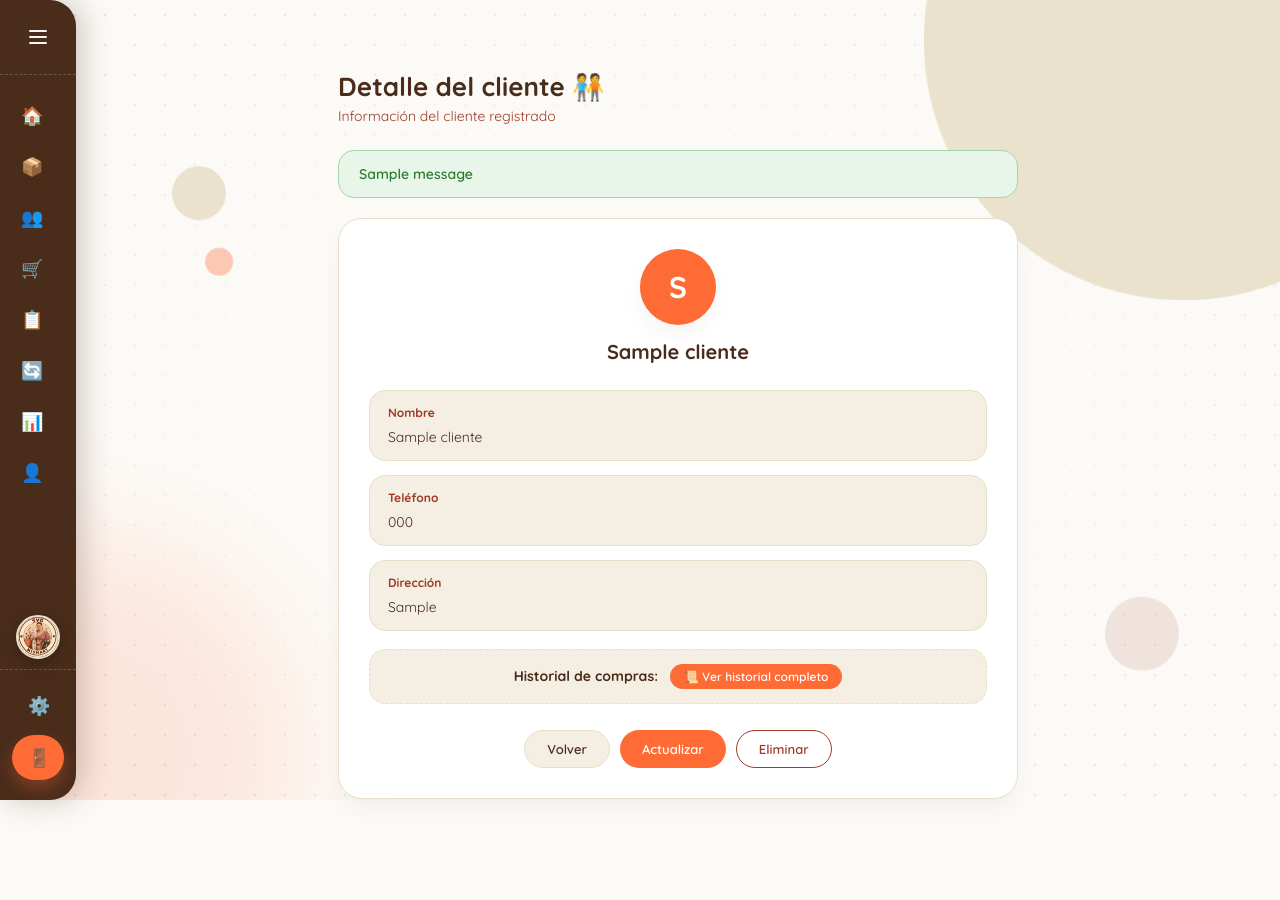
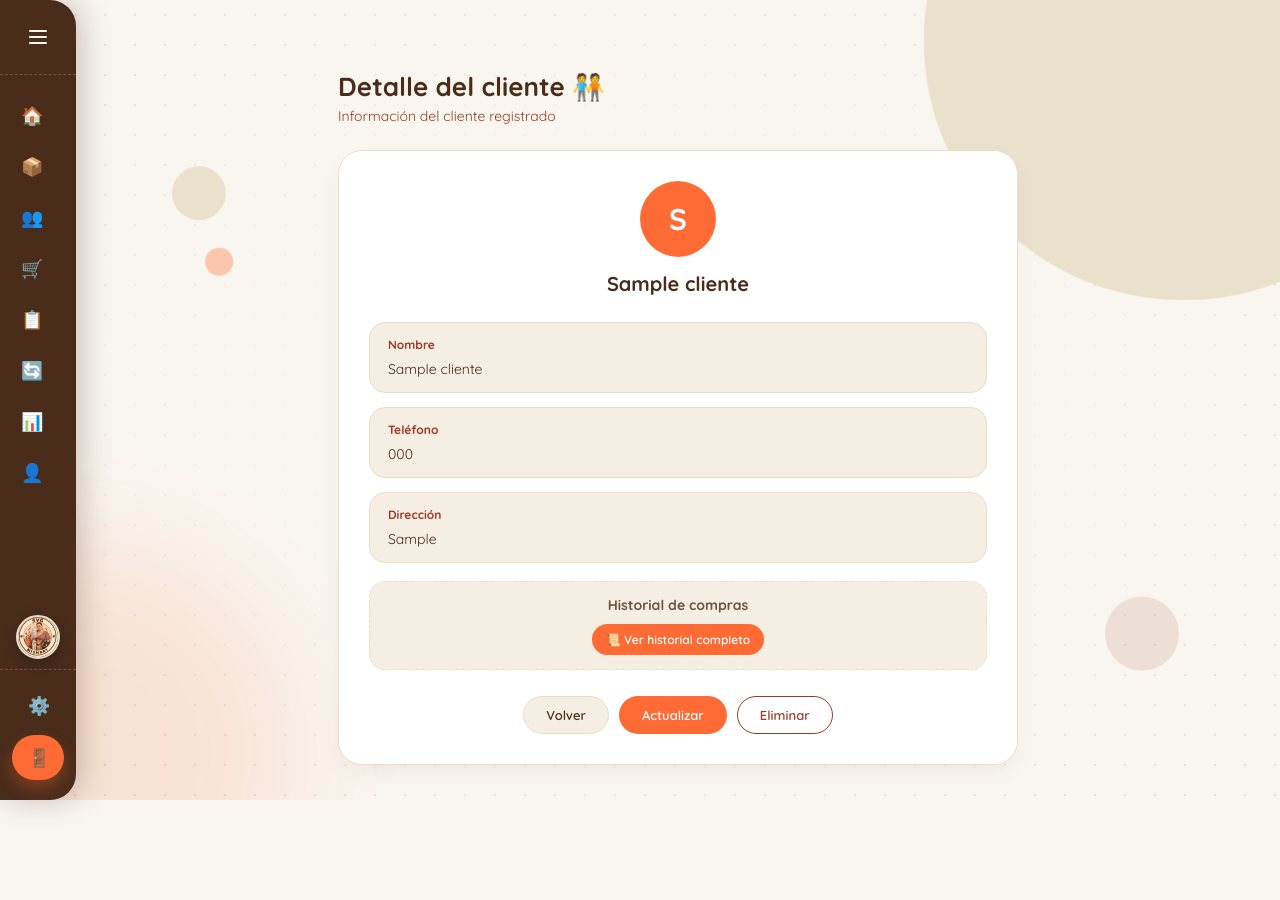
Before and after one commit to kevinsptx/Project-mismary, a Django app: page /details_cliente/1 in a window 1280 px wide. After the commit the page ends 811 px from the top, so only its background shows below. Run offline with Django 5.2, Linux system fonts and the light colour scheme; a user stored in the database is signed in; tables that the repository leaves empty hold one stand-in row (values such as "Sample post"); one stand-in notice (Sample message) is shown.

Commit message:
Progreso_aplicacion00.3

```diff
--- a/SGV_mismary/forms.py
+++ b/SGV_mismary/forms.py
@@ -213,7 +213,7 @@ class GastoForm(forms.ModelForm):
         fields = ["descripcion", "valor", "fecha"]
 
         labels = {
-            "descripcion": "Descripción del gasto",
+            "descripcion": "Titulo del gasto",
             "valor": "Valor del gasto",
             "fecha": "Fecha del gasto",
         }
--- a/SGV_mismary/templates/cliente_details.html
+++ b/SGV_mismary/templates/cliente_details.html
@@ -1,50 +1,30 @@
+
 {% extends 'layout/base.html' %}
 
-{% block title %}
-Detalle Cliente | MisMary
-{% endblock %}
+{% block title %}Detalle Cliente | MisMary{% endblock %}
 
 {% block content %}
 
 <style>
-
-    /* ===== PALETA Y BASE (igual que productos y ventas) ===== */
-
     :root {
-        --cafe-tostado:  #4A2C1B;
-        --terracota:     #9E3B27;
-        --naranja:       #FF6B35;
-        --naranja-hover: #E85A26;
-        --arena:         #E8DFC8;
-        --arena-suave:   #F5EFE3;
-        --marfil-bg:     #FCFAF7;
-        --blanco:        #FFFFFF;
-
-        --verde:         #2E7D32;
-        --verde-fondo:   #E8F5E9;
-
-        --rojo-fondo:    #FBE9E7;
-
-        --sombra-suave:  0 10px 25px -5px rgba(74, 44, 27, 0.07);
-        --sombra-hover:  0 18px 32px -8px rgba(74, 44, 27, 0.12);
+        --cafe-tostado: #4A2C1B;
+        --terracota: #9E3B27;
+        --naranja: #FF6B35;
+        --arena: #E8DFC8;
+        --arena-suave: #F5EFE3;
+        --marfil-bg: #FCFAF7;
+        --blanco: #FFFFFF;
+        --rojo-fondo: #FBE9E7;
+        --sombra-suave: 0 10px 25px -5px rgba(74, 44, 27, 0.07);
     }
 
-    body {
-        background-color: var(--marfil-bg);
-        color: var(--cafe-tostado);
-        font-family: 'Fredoka', 'Quicksand', -apple-system, sans-serif;
-        min-height: 100vh;
-        margin: 0;
-        padding-bottom: 60px;
-    }
-
-    .wrap-mismary {
+    .detalle-cliente {
         max-width: 720px;
         margin: 0 auto;
         padding: 30px 20px;
+        font-family: 'Fredoka', 'Quicksand', sans-serif;
+        color: var(--cafe-tostado);
     }
-
-    /* ===== ENCABEZADO ===== */
 
     .encabezado {
         margin-bottom: 25px;
@@ -58,36 +38,10 @@ Detalle Cliente | MisMary
     }
 
     .encabezado p {
-        margin: 4px 0 0 0;
+        margin: 4px 0 0;
         font-size: 14px;
         color: var(--terracota);
     }
-
-    /* ===== MENSAJES ===== */
-
-    .mensaje-exito {
-        background: var(--verde-fondo);
-        border: 1px solid #A5D6A7;
-        color: var(--verde);
-        padding: 14px 20px;
-        border-radius: 16px;
-        margin-bottom: 20px;
-        font-size: 14px;
-        font-weight: 600;
-    }
-
-    .mensaje-error {
-        background: var(--rojo-fondo);
-        border: 1px solid #F5B7AB;
-        color: var(--terracota);
-        padding: 14px 20px;
-        border-radius: 16px;
-        margin-bottom: 20px;
-        font-size: 14px;
-        font-weight: 600;
-    }
-
-    /* ===== TARJETA ===== */
 
     .tarjeta {
         background: var(--blanco);
@@ -114,17 +68,14 @@ Detalle Cliente | MisMary
         justify-content: center;
         font-size: 30px;
         font-weight: 700;
-        box-shadow: var(--sombra-suave);
     }
 
     .cliente h2 {
         margin: 0;
         font-size: 20px;
         font-weight: 700;
-        color: var(--cafe-tostado);
+        overflow-wrap: anywhere;
     }
-
-    /* ===== DATOS ===== */
 
     .datos {
         display: grid;
@@ -142,16 +93,13 @@ Detalle Cliente | MisMary
         display: block;
         margin-bottom: 6px;
         font-size: 12px;
-        font-weight: 700;
         color: var(--terracota);
     }
 
     .dato span {
         font-size: 14px;
-        color: var(--cafe-tostado);
+        overflow-wrap: anywhere;
     }
-
-    /* ===== PENDIENTES ===== */
 
     .pendientes {
         margin-top: 18px;
@@ -164,32 +112,25 @@ Detalle Cliente | MisMary
         color: #6C5243;
     }
 
-    .pendientes strong {
-        color: var(--cafe-tostado);
-    }
-    /* ===== BOTÓN HISTORIAL ===== */
-
     .btn-historial {
         display: inline-flex;
         align-items: center;
         gap: 6px;
-        margin-left: 8px;
+        margin-top: 10px;
         background: var(--naranja);
         color: #FFF !important;
         text-decoration: none;
-        padding: 5px 14px;
+        padding: 8px 14px;
         border-radius: 999px;
         font-size: 12px;
         font-weight: 600;
-        transition: background 0.2s ease, transform 0.2s ease;
     }
 
-    .btn-historial:hover {
+    .btn-historial:hover,
+    .btn-mismary:hover {
         background: var(--terracota);
-        transform: translateY(-1px);
+        color: #FFF;
     }
-
-    /* ===== BOTONES ===== */
 
     .acciones {
         margin-top: 26px;
@@ -211,20 +152,16 @@ Detalle Cliente | MisMary
         border-radius: 999px;
         font-size: 13px;
         font-weight: 600;
-        border: none;
+        border: 1px solid transparent;
         cursor: pointer;
         font-family: inherit;
-        transition: background 0.2s ease, transform 0.2s ease;
-    }
-
-    .btn-mismary:hover {
-        background: var(--terracota);
+        transition: background 0.2s ease;
     }
 
     .btn-secundario {
         background: var(--arena-suave);
         color: var(--cafe-tostado);
-        border: 1px solid var(--arena);
+        border-color: var(--arena);
     }
 
     .btn-secundario:hover {
@@ -236,7 +173,7 @@ Detalle Cliente | MisMary
     .btn-eliminar {
         background: var(--blanco);
         color: var(--terracota);
-        border: 1px solid var(--terracota);
+        border-color: var(--terracota);
     }
 
     .btn-eliminar:hover {
@@ -244,37 +181,111 @@ Detalle Cliente | MisMary
         color: #FFF;
     }
 
-    /* ===== RESPONSIVO ===== */
+    .modal-fondo {
+        display: none;
+        position: fixed;
+        inset: 0;
+        background: rgba(35, 23, 16, 0.58);
+        z-index: 99999;
+        align-items: center;
+        justify-content: center;
+        padding: 20px;
+    }
+
+    .modal-fondo.visible {
+        display: flex;
+    }
+
+    .modal-contenido {
+        background: var(--marfil-bg);
+        color: var(--cafe-tostado);
+        width: 100%;
+        max-width: 420px;
+        padding: 30px 25px;
+        border: 1px solid var(--arena);
+        border-radius: 24px;
+        text-align: center;
+        box-shadow: 0 20px 60px rgba(0, 0, 0, 0.2);
+        animation: modalEntrada 0.22s ease-out;
+    }
+
+    .modal-icono {
+        width: 68px;
+        height: 68px;
+        margin: 0 auto 14px;
+        display: flex;
+        align-items: center;
+        justify-content: center;
+        background: var(--rojo-fondo);
+        border-radius: 50%;
+        font-size: 32px;
+    }
+
+    .modal-contenido h3 {
+        font-size: 22px;
+        margin: 0 0 12px;
+    }
+
+    .modal-contenido p {
+        font-size: 14px;
+        line-height: 1.6;
+        margin: 10px 0;
+    }
+
+    .modal-aviso {
+        background: var(--arena-suave);
+        color: var(--terracota);
+        padding: 12px;
+        border-radius: 12px;
+    }
+
+    .modal-acciones {
+        display: flex;
+        justify-content: center;
+        margin-top: 22px;
+    }
+
+    body.modal-abierto {
+        overflow: hidden;
+    }
+
+    @keyframes modalEntrada {
+        from {
+            opacity: 0;
+            transform: scale(0.94);
+        }
+        to {
+            opacity: 1;
+            transform: scale(1);
+        }
+    }
 
     @media (max-width: 600px) {
+        .detalle-cliente {
+            padding: 22px 14px;
+        }
+
         .tarjeta {
             padding: 22px 18px;
+        }
+
+        .encabezado h1 {
+            font-size: 23px;
         }
 
         .acciones .btn-mismary {
             flex: 1 1 100%;
         }
     }
-
 </style>
 
+<div class="detalle-cliente">
 
-<div class="wrap-mismary">
-
-    <!-- ENCABEZADO -->
     <div class="encabezado">
         <h1>Detalle del cliente 🧑‍🤝‍🧑</h1>
         <p>Información del cliente registrado</p>
     </div>
 
-    <!-- MENSAJES -->
-    {% if messages %}
-        {% for message in messages %}
-            <div class="{% if message.tags == 'error' %}mensaje-error{% else %}mensaje-exito{% endif %}">{{ message }}</div>
-        {% endfor %}
-    {% endif %}
-
-    <!-- TARJETA DEL CLIENTE -->
     <div class="tarjeta">
 
         <div class="cliente">
@@ -283,7 +294,6 @@ Detalle Cliente | MisMary
         </div>
 
         <div class="datos">
-
             <div class="dato">
                 <strong>Nombre</strong>
                 <span>{{ cliente.nombre }}</span>
@@ -291,57 +301,107 @@ Detalle Cliente | MisMary
 
             <div class="dato">
                 <strong>Teléfono</strong>
-                <span>{{ cliente.telefono }}</span>
+                <span>{{ cliente.telefono|default:"No registrado" }}</span>
             </div>
 
             <div class="dato">
                 <strong>Dirección</strong>
-                <span>{{ cliente.direccion }}</span>
+                <span>{{ cliente.direccion|default:"No registrada" }}</span>
             </div>
-
         </div>
 
         <div class="pendientes">
-            <strong>Historial de compras:</strong>
+            <strong>Historial de compras</strong>
+            <br>
             <a href="{% url 'cliente_historial' cliente.id %}" class="btn-historial">
                 📜 Ver historial completo
             </a>
         </div>
 
-        <!-- BOTONES -->
         <div class="acciones">
-            <a href="{% url 'list_cliente' %}" class="btn-mismary btn-secundario">Volver</a>
+            <a href="{% url 'list_cliente' %}" class="btn-mismary btn-secundario">
+                Volver
+            </a>
 
-            <a href="{% url 'cliente_update' cliente.id %}" class="btn-mismary">Actualizar</a>
+            <a href="{% url 'cliente_update' cliente.id %}" class="btn-mismary">
+                Actualizar
+            </a>
 
-            <a href="{% url 'cliente_delete' cliente.id %}"
-               class="btn-mismary btn-eliminar"
-               onclick="return confirmarEliminacion()">
-                Eliminar
-            </a>
+            {% if tiene_deuda %}
+                <button type="button" class="btn-mismary btn-eliminar" onclick="mostrarAviso()">
+                    Eliminar
+                </button>
+            {% else %}
+                <a href="{% url 'cliente_delete' cliente.id %}" class="btn-mismary btn-eliminar">
+                    Eliminar
+                </a>
+            {% endif %}
         </div>
 
     </div>
+</div>
+
+{% if tiene_deuda %}
+<div id="modalEliminar" class="modal-fondo" role="dialog"
+     aria-modal="true" aria-labelledby="tituloModal">
+
+    <div class="modal-contenido">
+        <div class="modal-icono">⚠️</div>
+
+        <h3 id="tituloModal">No se puede eliminar</h3>
+
+        <p>
+            El cliente <strong>{{ cliente.nombre }}</strong> tiene una deuda pendiente.
+        </p>
+
+        <p class="modal-aviso">
+            No es posible eliminar este cliente mientras tenga dinero pendiente por pagar.
+        </p>
+
+        <div class="modal-acciones">
+            <button type="button" class="btn-mismary btn-secundario" onclick="cerrarModal()">
+                Cancelar
+            </button>
+        </div>
+    </div>
 
 </div>
+{% endif %}
 
+<script>
+    function mostrarAviso() {
+        const modal = document.getElementById('modalEliminar');
 
-<!-- CONFIRMACIÓN ELIMINAR -->
-<script>
-
-    function confirmarEliminacion() {
-
-        if (!confirm("¿Está seguro de que desea eliminar este cliente?")) {
-            return false;
+        if (modal) {
+            modal.classList.add('visible');
+            document.body.classList.add('modal-abierto');
         }
-
-        if (!confirm("¿El cliente tiene algo pendiente?")) {
-            return false;
-        }
-
-        return true;
     }
 
+    function cerrarModal() {
+        const modal = document.getElementById('modalEliminar');
+
+        if (modal) {
+            modal.classList.remove('visible');
+            document.body.classList.remove('modal-abierto');
+        }
+    }
+
+    const modalEliminar = document.getElementById('modalEliminar');
+
+    if (modalEliminar) {
+        modalEliminar.addEventListener('click', function(event) {
+            if (event.target === this) {
+                cerrarModal();
+            }
+        });
+    }
+
+    document.addEventListener('keydown', function(event) {
+        if (event.key === 'Escape') {
+            cerrarModal();
+        }
+    });
 </script>
 
 {% endblock %}
--- a/SGV_mismary/views.py
+++ b/SGV_mismary/views.py
@@ -77,10 +77,13 @@ def register_cliente(request):
     return render(request, 'register_cliente.html')
 
 
+
 @login_required
 def cliente_details(request, id):
     cliente = get_object_or_404(Cliente, id=id)
-    return render(request, 'cliente_details.html', {'cliente': cliente})
+    tiene_deuda = Deuda.objects.filter(cliente=cliente, estado='Pendiente', saldo__gt=0).exists()
+    return render(request, 'cliente_details.html', {'cliente': cliente, 'tiene_deuda': tiene_deuda})
+
 
 
 @login_required
@@ -97,10 +100,25 @@ def cliente_update(request, id):
     return render(request, 'cliente_update.html', {'cliente': cliente})
 
 
+
 @login_required
 def cliente_delete(request, id):
     cliente = get_object_or_404(Cliente, id=id)
+
+    if cliente.ventas.exists():
+        messages.error(request, f'No se puede eliminar a {cliente.nombre} porque tiene ventas registradas. Elimina primero las ventas asociadas si corresponde.')
+        return redirect('list_cliente')
+
+    if cliente.deudas.filter(estado='Pendiente', saldo__gt=0).exists():
+        messages.error(request, f'No se puede eliminar a {cliente.nombre} porque tiene una deuda pendiente.')
+        return redirect('list_cliente')
+
+    if cliente.deudas.exists():
+        messages.error(request, f'No se puede eliminar a {cliente.nombre} porque tiene registros de deudas y abonos.')
+        return redirect('list_cliente')
+
     cliente.delete()
+    messages.success(request, f'El cliente {cliente.nombre} fue eliminado correctamente.')
     return redirect('list_cliente')
 
 
```
Also changed, not shown: SGV_mismary/models.py (+13 -0 lines), SGV_mismary/migrations/0007_gasto_tipo.py (added).
